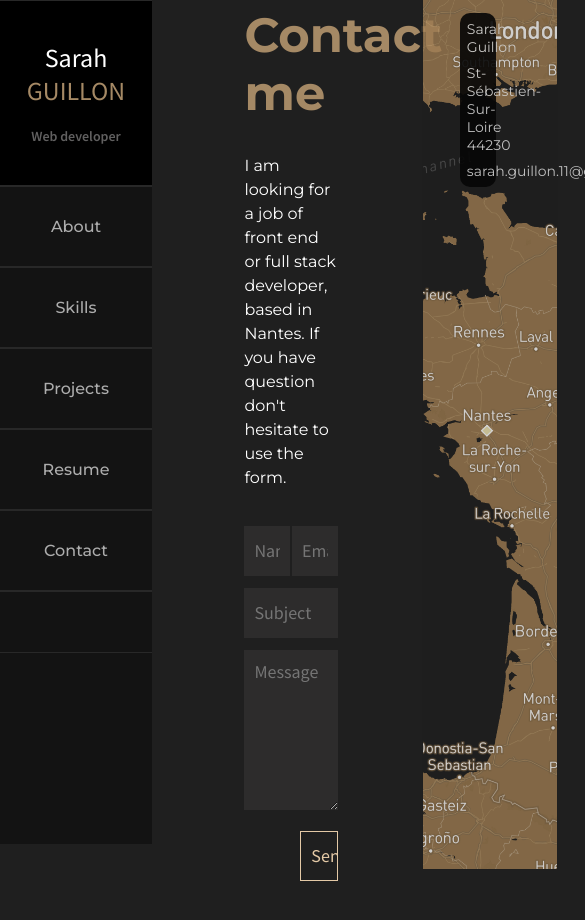
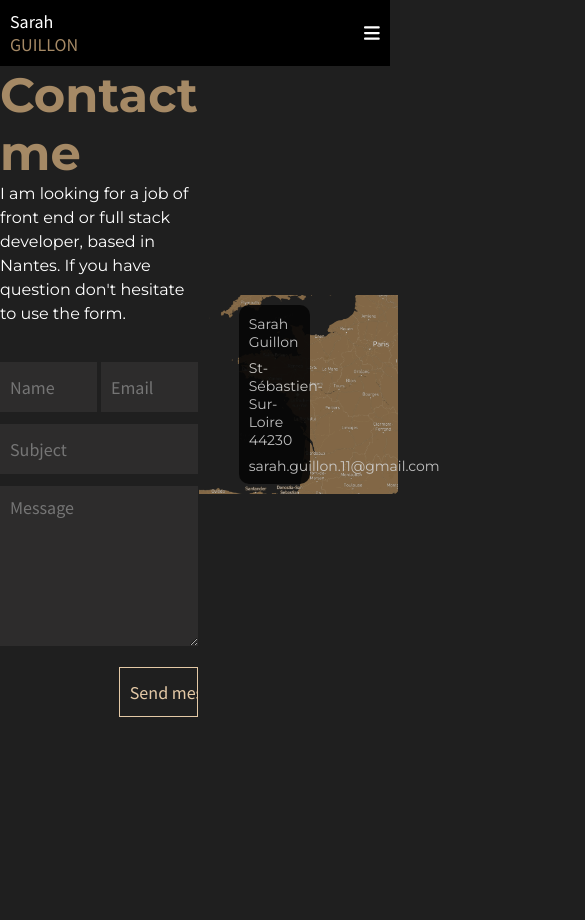
Before and after one commit to SarahGuillon/react_portfolio, a React (Create React App) app: page /contact in a window 390 px wide. Shown: the top 920 px of the page, 585 px wide, since content can reach past the window. After the commit the page ends 844 px from the top, so only its background shows below. Built offline with nearby package versions, Linux system fonts and the light colour scheme.

Commit message:
responsive navbar

```diff
--- a/src/App.css
+++ b/src/App.css
@@ -1,4 +1,4 @@
-.App {
+/* .App {
   text-align: center;
 }
 
@@ -35,4 +35,4 @@
   to {
     transform: rotate(360deg);
   }
-}
+} */
--- /dev/null
+++ b/src/components/LeftNavbar.js
@@ -0,0 +1,41 @@
+import { Link } from 'react-router-dom';
+
+const LeftNavbar = () => {
+  return (
+    <div className="left-navbar">
+      <ul className="left-navbar-container">
+        <li className="left-navbar-logo">
+          <Link to ='./'>
+            <div>
+              <p className="firstName">Sarah</p>
+              <p className="familyName">GUILLON</p>
+              <p className="job">Web developer</p>
+            </div>
+          </Link>
+        </li>
+        <li>
+          <Link to='./about'> About </Link>
+        </li>
+        <li>
+          <Link to="./skills"> Skills </Link>
+        </li>
+        <li>
+          <Link to=""> Projects </Link>
+        </li>
+        <li>
+          <Link to=""> Experiences </Link>
+        </li>
+        <li>
+          <Link to="./contact">Contact</Link>
+        </li>
+        <li>
+          <div className="social">
+            <i></i>
+          </div>
+        </li>
+      </ul>
+    </div>
+  )
+}
+
+export default LeftNavbar;
--- a/src/components/Navbar.js
+++ b/src/components/Navbar.js
@@ -1,39 +1,35 @@
-import { Link } from 'react-router-dom';
-import '../styles/Navbar.css';
+import '../styles/LeftNavbar.css';
+import '../styles/TopNavbar.css';
+import LeftNavbar from '../components/LeftNavbar.js';
+import { useState, useEffect } from 'react';
+import TopNavbar from './TopNavbar';
+
+
+
 
 const Navbar = () => {
+  const [leftNavBar , setLeftNavbar] = useState(true);
+
+  const showNavBar = () => {
+    if (window.innerWidth <= 768) {
+      setLeftNavbar(false);
+    } else {
+      setLeftNavbar(true);
+    }
+  };
+
+  useEffect(() => {
+    showNavBar();
+    window.addEventListener('resize', showNavBar);
+    return (
+      window.removeEventListener('resize', showNavBar)
+    )
+  }, []);
+
   return (
-    <ul className="navbar">
-      <li className="logo">
-        <Link to ='./'>
-          <div>
-            <p className="firstName">Sarah</p>
-            <p className="familyName">GUILLON</p>
-            <p className="job">Web developer</p>
-          </div>
-        </Link>
-      </li>
-      <li>
-        <Link to='./about'> About </Link>
-      </li>
-      <li>
-        <Link to="./skills"> Skills </Link>
-      </li>
-      <li>
-        <Link to=""> Projects </Link>
-      </li>
-      <li>
-        <Link to=""> Resume </Link>
-      </li>
-      <li>
-        <Link to="./contact">Contact</Link>
-      </li>
-      <li>
-        <div className="social">
-          <i></i>
-        </div>
-      </li>
-    </ul>
+    <div>
+      { leftNavBar ? <LeftNavbar/> : <TopNavbar/> }
+    </div>
   )
 }
 
--- /dev/null
+++ b/src/components/TopNavbar.js
@@ -0,0 +1,50 @@
+import { Link } from 'react-router-dom';
+import { faBars } from '@fortawesome/free-solid-svg-icons';
+import { FontAwesomeIcon } from '@fortawesome/react-fontawesome';
+import { useState } from 'react';
+
+const TopNavbar = () => {
+  const [click, setClick] = useState(false);
+
+  return (
+    <div className="top-navbar">
+      <div className="top-navbar-container">
+        <div className="top-navbar-logo">
+          <Link to ='./'>
+            <div>
+              <p className="firstName">Sarah</p>
+              <p className="familyName">GUILLON</p>
+            </div>
+          </Link>
+        </div>
+          <FontAwesomeIcon icon={faBars} />
+      </div>
+      <div className="dropdown-list" onClick={() => (setClick(!click))}>
+        { click && <ul>
+          <li>
+            <Link to='./about'> About </Link>
+          </li>
+          <li>
+            <Link to="./skills"> Skills </Link>
+          </li>
+          <li>
+            <Link to=""> Projects </Link>
+          </li>
+          <li>
+            <Link to=""> Experiences </Link>
+          </li>
+          <li>
+            <Link to="./contact">Contact</Link>
+          </li>
+          {/* <li>
+            <div className="social">
+              <i></i>
+            </div>
+          </li> */}
+        </ul> }
+      </div>
+    </div>
+  )
+}
+
+export default TopNavbar;
--- a/src/index.css
+++ b/src/index.css
@@ -6,8 +6,9 @@
 * {
   background-color: #1F1F1F;
   font-family: 'Montserrat', sans-serif;
+  margin: 0;
 }
 
-.content {
+/* .content {
   margin-left: 152px;
-}
+} */
--- a/src/pages/Contact.js
+++ b/src/pages/Contact.js
@@ -3,7 +3,7 @@ import Form from '../components/Form.js'
 
 const Contact = () => {
   return (
-    <div className="container" >
+    <div className="container-contact" >
       <div className="card-form">
           <h1> Contact me</h1>
           <p className="contact-subtitle">I am looking for a job of front end or full stack developer, based in Nantes. If you have question don't hesitate to use the form.</p>
--- a/src/pages/Skills.js
+++ b/src/pages/Skills.js
@@ -1,8 +1,8 @@
 import '../styles/Skills.css';
 import SkillsList from '../components/SkillsList.js'
 import { useState, useEffect } from 'react';
-import { faCaretRight } from '@fortawesome/free-solid-svg-icons';
-import { FontAwesomeIcon } from '@fortawesome/react-fontawesome';
+// import { faCaretRight } from '@fortawesome/free-solid-svg-icons';
+// import { FontAwesomeIcon } from '@fortawesome/react-fontawesome';
 
 const Skills = () => {
 
--- a/src/styles/Contact.css
+++ b/src/styles/Contact.css
@@ -1,15 +1,25 @@
-.container {
+@media(max-width: 1400px) {
+  .container-contact {
+    display: grid;
     display: flex;
+    grid-template-columns: 1fr 1fr;
+    justify-items: center;
     align-items: center;
-  justify-content: space-between;
-  background-position: center;
-  object-fit: cover;
-  height: 100vh;
+  }
+
+
+  .container-contact {
+    /* display: flex;
+    align-items: center;
+    justify-content: space-between; */
+    /* background-position: center;
+    object-fit: cover; */
+    /* height: 100vh; */
   }
 
   .card-form {
-  width:  42%;
-  padding: 15vh 10vh;
+    /* width:  42%; */
+    /* padding: 15vh 10vh; */
   }
 
   h1 {
@@ -86,13 +96,28 @@ cursor: pointer;
 
   .card-map {
     background-image: url(../images/map.png);
-  width: 45%;
-  height: 100vh;
+    /* width: 45%; */
+    /* height: 100vh; */
     background-position: center;
     background-size: cover;
     opacity: 0.8;
     /* padding: 0; */
-  margin-top: 0;
+    /* margin-top: 0; */
     border: 1px solid #1f1f1f;
-  padding: 2vh;
+    /* padding: 2vh; */
+    /* position: sticky;
+    top: 0; */
   }
+}
+
+
+
+/* @media(max-width: 768px) {
+  .container-contact {
+    display: grid;
+    grid-template-columns: 1fr;
+    justify-items: center;
+    align-items: center;
+    display: flex;
+  }
+} */
--- a/src/styles/Navbar.css
+++ b/src/styles/LeftNavbar.css
@@ -1,5 +1,5 @@
 /* Navbar */
-.navbar {
+.left-navbar-container {
   height: 100%;
   width: 152px;
   position: fixed;
@@ -10,7 +10,7 @@
   padding: 0;
   margin: 0;
 }
-.navbar li, .navbar a {
+.left-navbar li, .left-navbar a {
   margin: 0 auto;
   padding: 30px 0;
   border-top: 1px solid #282828;
@@ -24,17 +24,17 @@
   text-decoration: none;
 }
 
-.navbar a:hover {
+.left-navbar a:hover {
   color: #e4c9a6;
 
 }
 
-.navbar .logo {
+.left-navbar .left-navbar-logo {
   background-color:  #000000;
   padding: 40px 0;
 }
 
-.navbar p {
+.left-navbar p {
   margin: 0;
   background-color:  #000000;
   font-size: 14px;
@@ -43,7 +43,7 @@
   font-family: 'Source Sans Pro', sans-serif;
 }
 
-.navbar .familyName {
+.left-navbar .familyName {
   color:  #A58965;
   font-size: 26px;
   font-weight: 400;
@@ -51,7 +51,7 @@
   font-family: 'Source Sans Pro', sans-serif;
 }
 
-.navbar .firstName {
+.left-navbar .firstName {
   color:  white;
   font-weight: 400;
   font-size: 26px;
--- /dev/null
+++ b/src/styles/TopNavbar.css
@@ -0,0 +1,44 @@
+.top-navbar{
+  width: 100%;
+}
+
+.top-navbar-container {
+  display: flex;
+  justify-content: space-between;
+  align-items: center;
+  background-color:  #000000;
+  color: white;
+  padding: 10px;
+}
+
+.svg-inline--fa {
+  color: white;
+  background-color: #000000;
+  font-size: 18px;
+}
+
+.top-navbar-logo, .top-navbar-logo div {
+  background-color:  #000000;
+}
+
+.top-navbar .familyName {
+  color:  #A58965;
+  font-size: 18px;
+  font-weight: 500;
+  padding-bottom: 20px;
+  font-family: 'Source Sans Pro', sans-serif;
+  background-color:  #000000;
+  padding-bottom: 0;
+}
+
+.top-navbar .firstName {
+  color:  white;
+  font-weight: 500;
+  font-size: 18px;
+  font-family: 'Source Sans Pro', sans-serif;
+  background-color:  #000000;
+}
+
+.top-navbar a {
+  text-decoration: none;
+}
```
Lines whose indentation alone changed are shown as unchanged.
